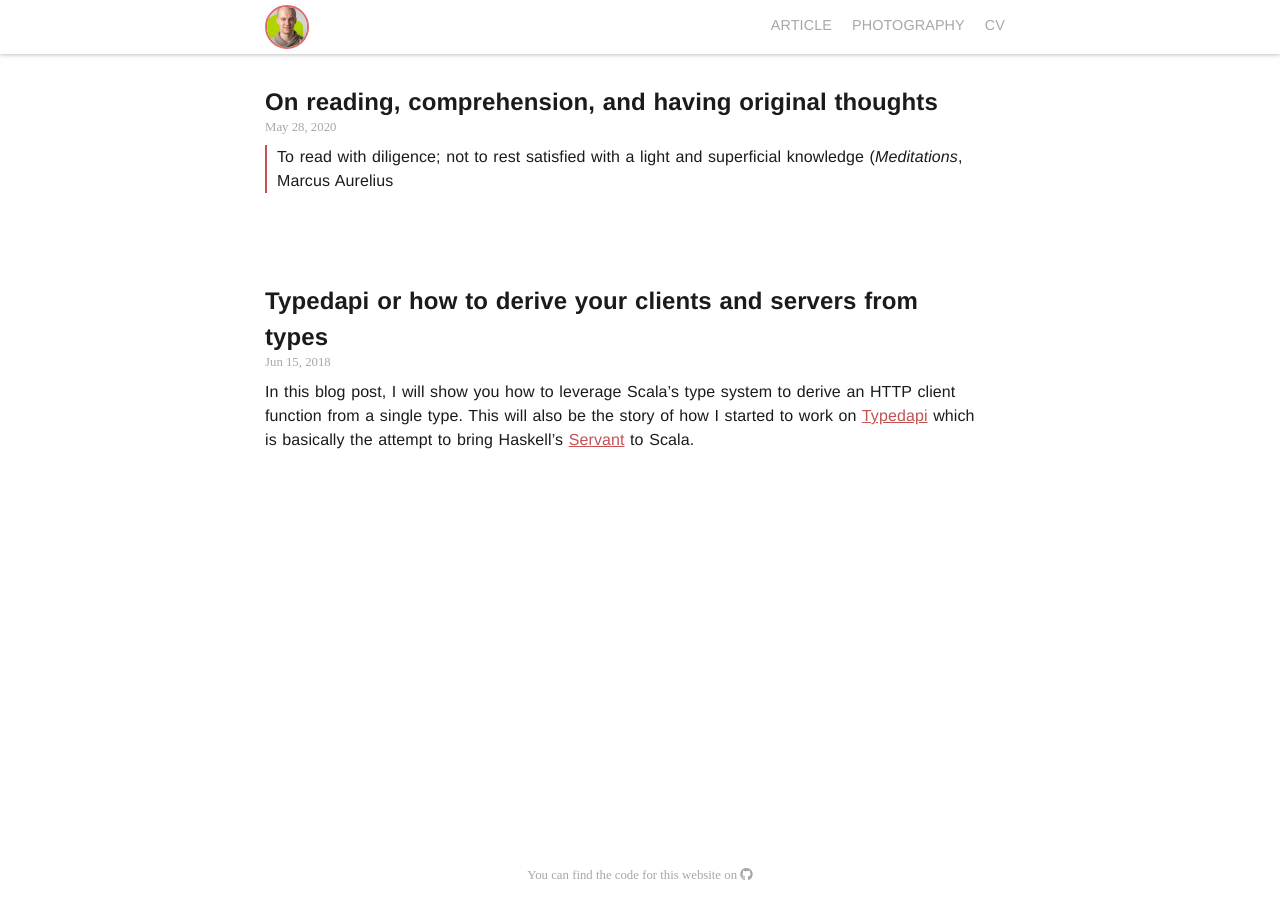
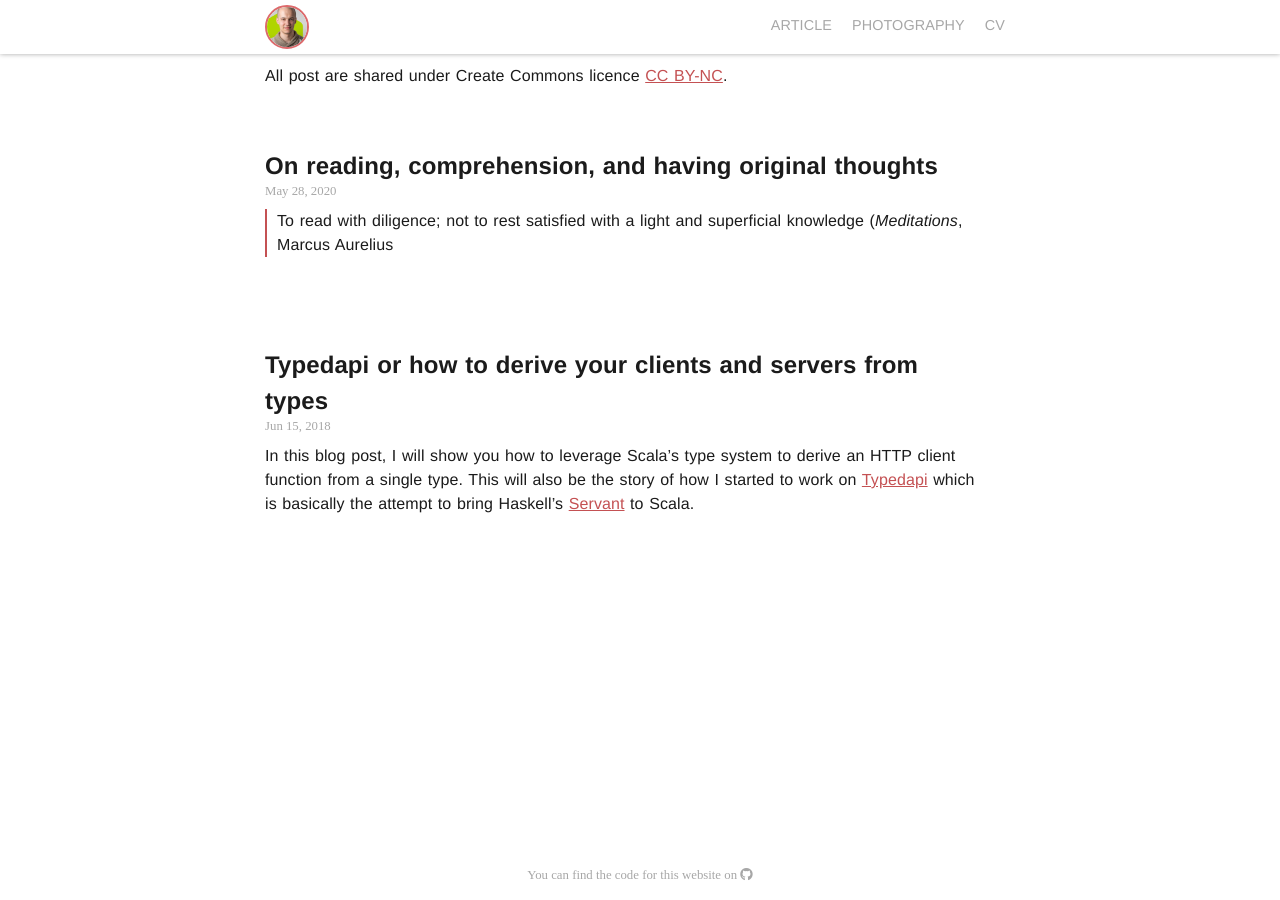
Before and after one commit to pheymann/paulheymann-website, a Jekyll site: the page built from articles.html, in a window 1280 px wide. Built offline with Jekyll 4.4.1, drawn with Linux system fonts in a browser that asks for light colours; nearby versions of some CDN libraries.

Commit message:
adapted licence for articles.

```diff
--- a/_config.yml
+++ b/_config.yml
@@ -18,6 +18,7 @@ email: blog@paulheymann.de
 baseurl: "" # the subpath of your site, e.g. /blog
 url: "https://paulheymann.de" # the base hostname & protocol for your site, e.g. http://example.com
 github_username:  pheymann
+author: Paul Heymann
 
 # Build settings
 markdown: kramdown
--- a/articles.html
+++ b/articles.html
@@ -3,6 +3,10 @@ layout: "basic"
 ---
 
 <div class="articles">
+  <p>
+    All post are shared under Create Commons licence <a href="https://creativecommons.org/licenses/by-nc/4.0/">CC BY-NC</a>.
+  </p>
+
   {%- for post in site.posts -%}
     <div class="row">
       <div class="col-12 post">
```
